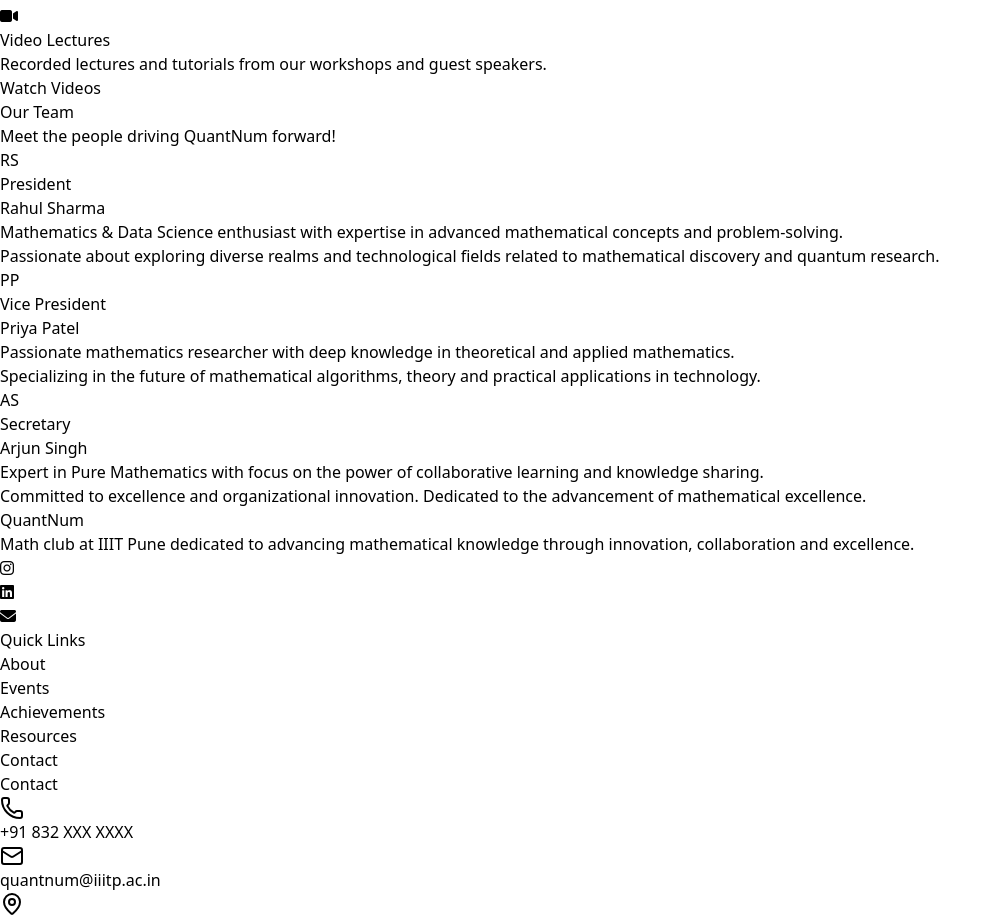
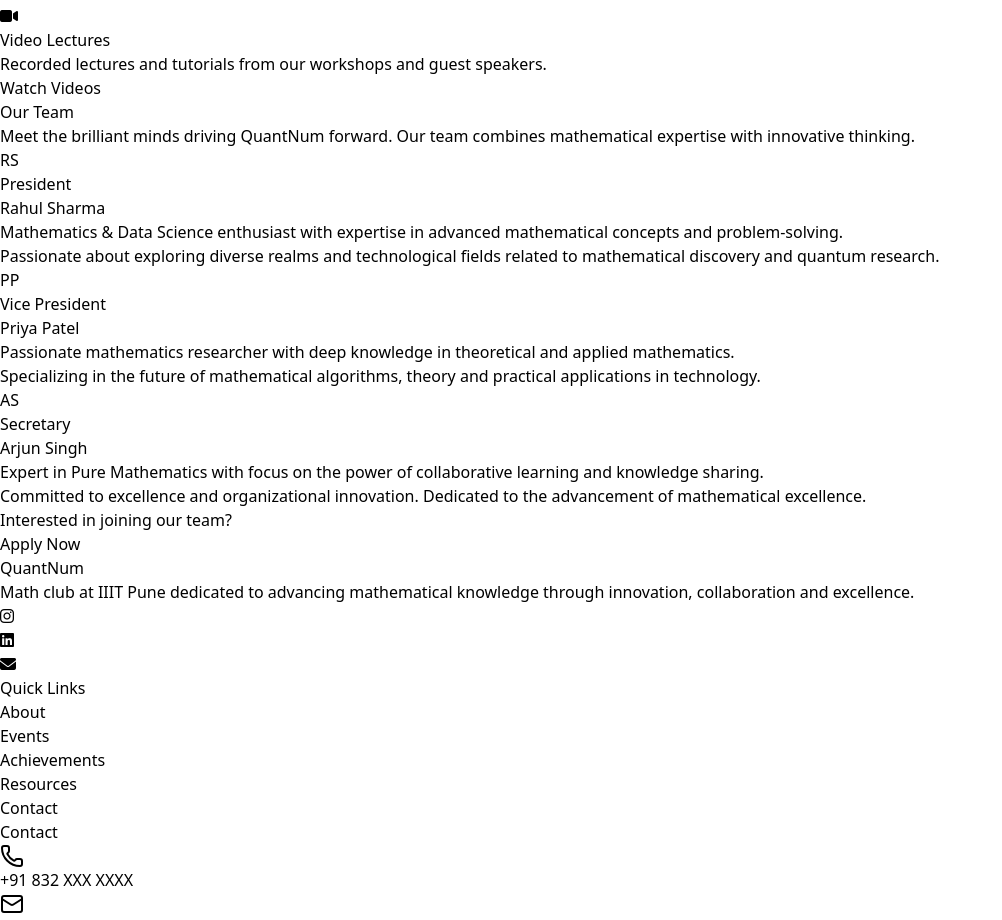
Before and after one commit to Sat-14/QuantNum, a React (Vite) app in the folder frontend/: page / in a window 1280 px wide. Shown: the part 1364-2284 px from the top of the page, without its empty margins (0-1002 px from the left). Built offline with nearby package versions, Linux system fonts and the light colour scheme.

Commit message:
Update TeamSection.jsx

```diff
--- a/frontend/src/components/TeamSection.jsx
+++ b/frontend/src/components/TeamSection.jsx
@@ -1,21 +1,24 @@
 import React from 'react';
 import TeamMemberCard from './TeamMemberCard';
 
-const TeamSection = ({ teamMembers, onTeamMemberClick }) => {
+// ⚠️ add `id` prop with default undefined
+const TeamSection = ({ id, teamMembers = [], onTeamMemberClick }) => {
   return (
-    <section id="team" className="min-h-screen py-20 px-6">
+   <section id={id} className="min-h-screen py-20 px-6">
       <div className="max-w-6xl mx-auto">
         <div className="text-center mb-16">
-          <h2 className="text-5xl font-bold text-gray-800 mb-6">
-            Our <span className="text-pink-500">Team</span>
+          <h2 className="text-5xl font-bold text-white mb-6">
+            Our <span className="text-red-500">Team</span>
           </h2>
-          <p className="text-xl text-gray-600 max-w-2xl mx-auto">
-            Meet the people driving QuantNum forward!
+          <p className="text-xl text-gray-400 max-w-2xl mx-auto">
+            Meet the brilliant minds driving QuantNum forward.
+            Our team combines mathematical expertise with innovative thinking.
           </p>
         </div>
 
         <div className="grid md:grid-cols-3 gap-8">
-          {teamMembers.map((member) => (
+          {Array.isArray(teamMembers) &&
+  teamMembers.map((member) => (
             <TeamMemberCard
               key={member.id}
               member={member}
@@ -23,6 +26,16 @@
             />
           ))}
         </div>
+
+        {/* Optional: Add a call to action or additional info */}
+        <div className="mt-16 text-center">
+          <p className="text-gray-400 mb-4">
+            Interested in joining our team?
+          </p>
+          <button className="bg-red-500 hover:bg-red-600 text-white px-6 py-3 rounded-full transition-colors duration-300">
+            Apply Now
+          </button>
+        </div>
       </div>
     </section>
   );
```
